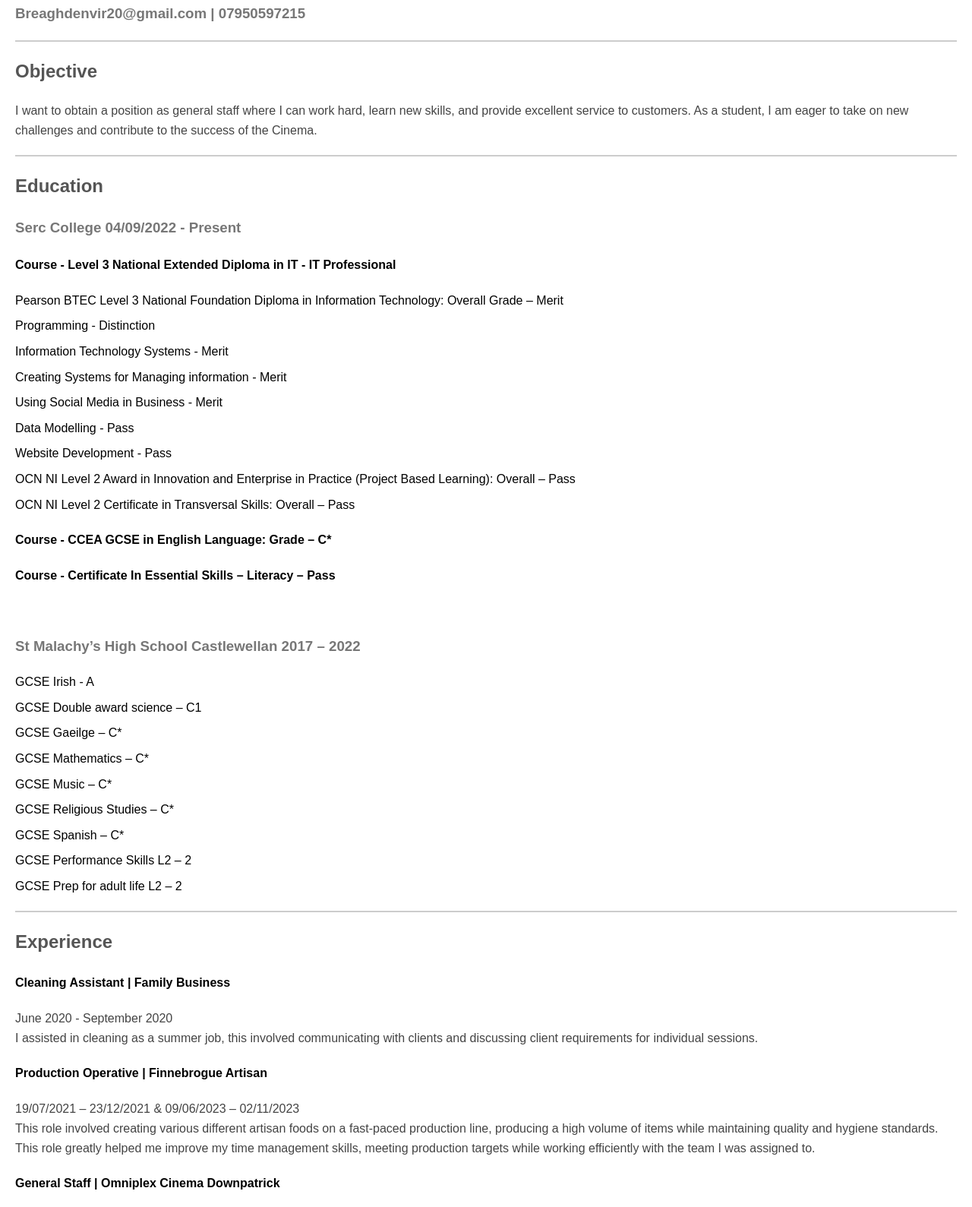
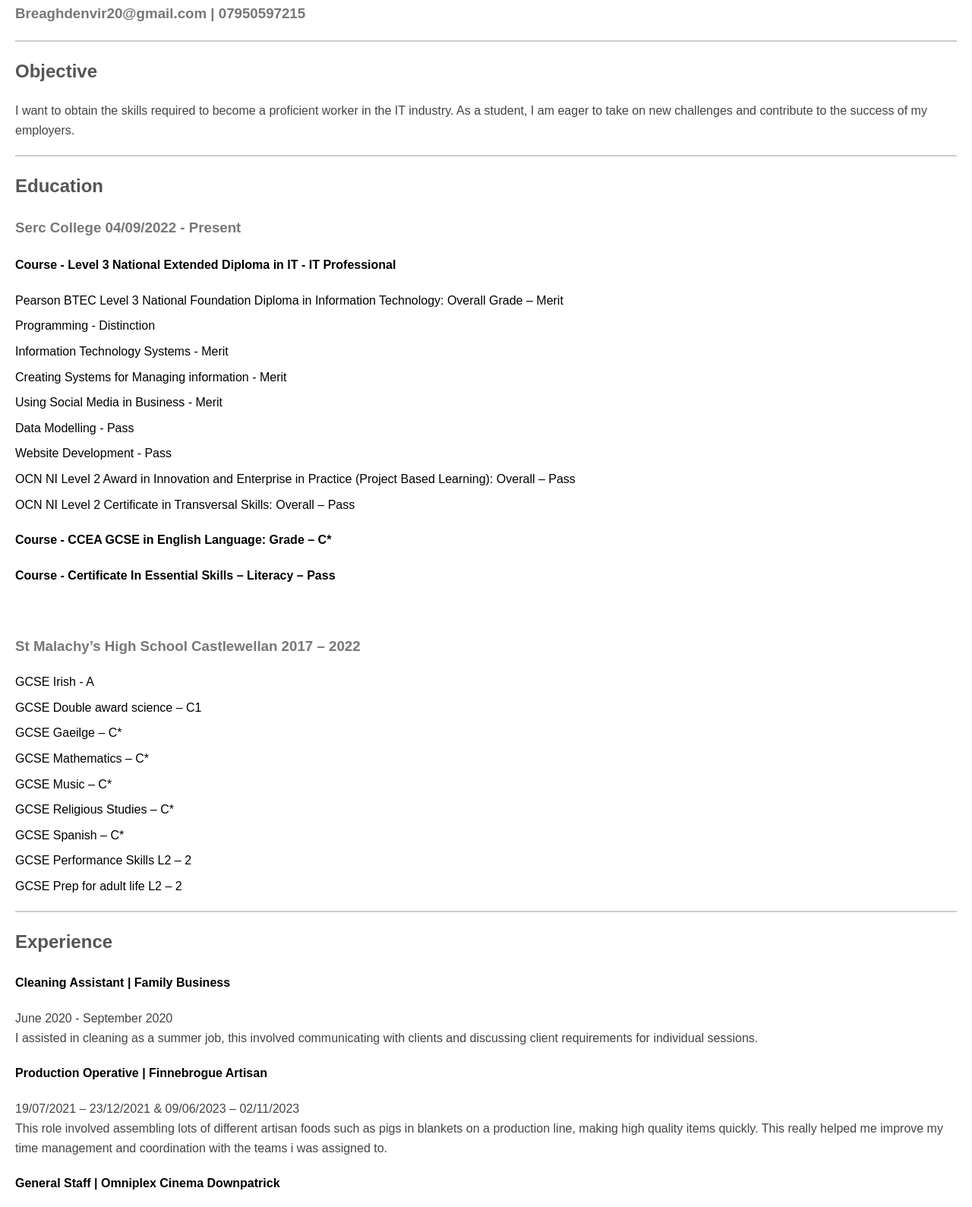
Before and after one commit to BreaghDenvir/resume, a plain HTML site: page index.html in a window 1280 px wide. Shown: the part 91-1680 px from the top of the page at 76% size. Drawn offline with Linux system fonts and the light colour scheme.

Commit message:
updated descriptions

```diff
--- a/index.html
+++ b/index.html
@@ -14,10 +14,8 @@
 
     <h2>Objective</h2>
     <p>
-      I want to obtain a position as general staff where I can work hard, learn
-      new skills, and provide excellent service to customers. As a student, I am
-      eager to take on new challenges and contribute to the success of the
-      Cinema.
+      I want to obtain the skills required to become a proficient worker in the IT industry. As a student, I am
+      eager to take on new challenges and contribute to the success of my employers.
     </p>
     <hr />
     <h2>Education</h2>
@@ -70,11 +68,10 @@
     <h4>Production Operative | Finnebrogue Artisan</h4>
     <p>
       19/07/2021 – 23/12/2021 & 09/06/2023 – 02/11/2023<br />This role involved
-      creating various different artisan foods on a fast-paced production line,
-      producing a high volume of items while maintaining quality and hygiene
-      standards. This role greatly helped me improve my time management skills,
-      meeting production targets while working efficiently with the team I was
-      assigned to.
+      assembling lots of different artisan foods such as pigs in blankets on a
+      production line, making high quality items quickly. This really helped me
+      improve my time management and coordination with the teams i was assigned
+      to.
     </p>
     <h4>General Staff | Omniplex Cinema Downpatrick</h4>
     <p>
```
